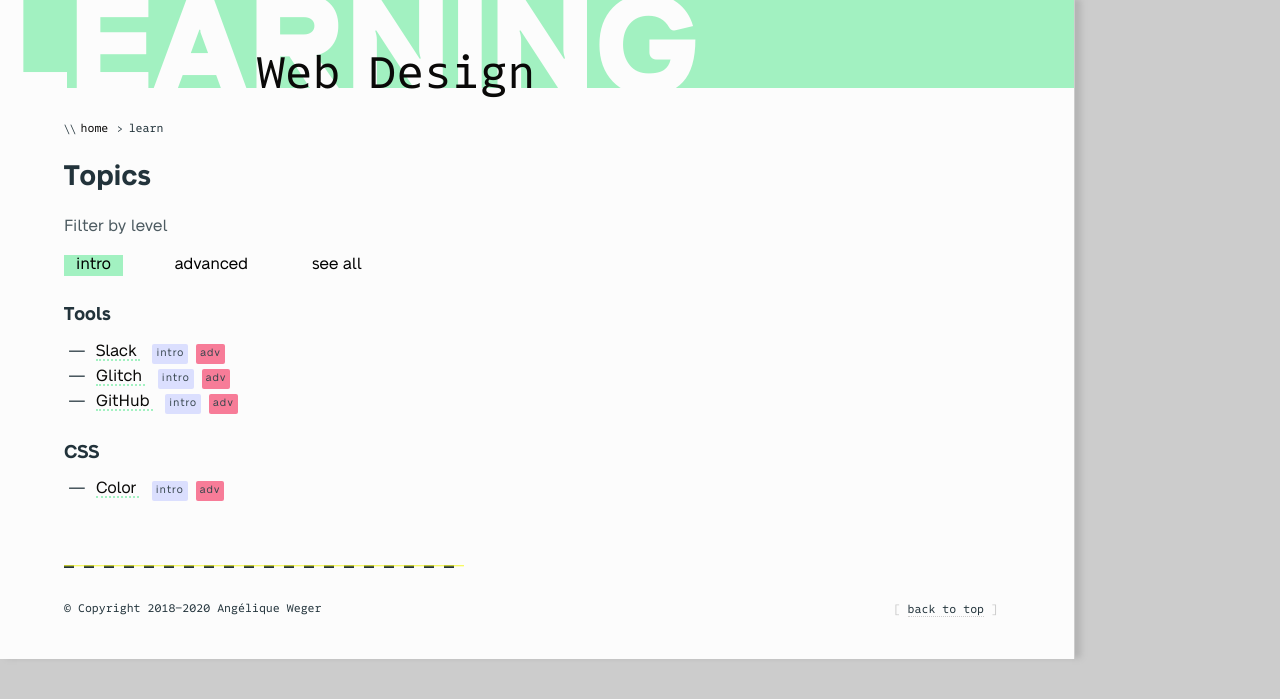
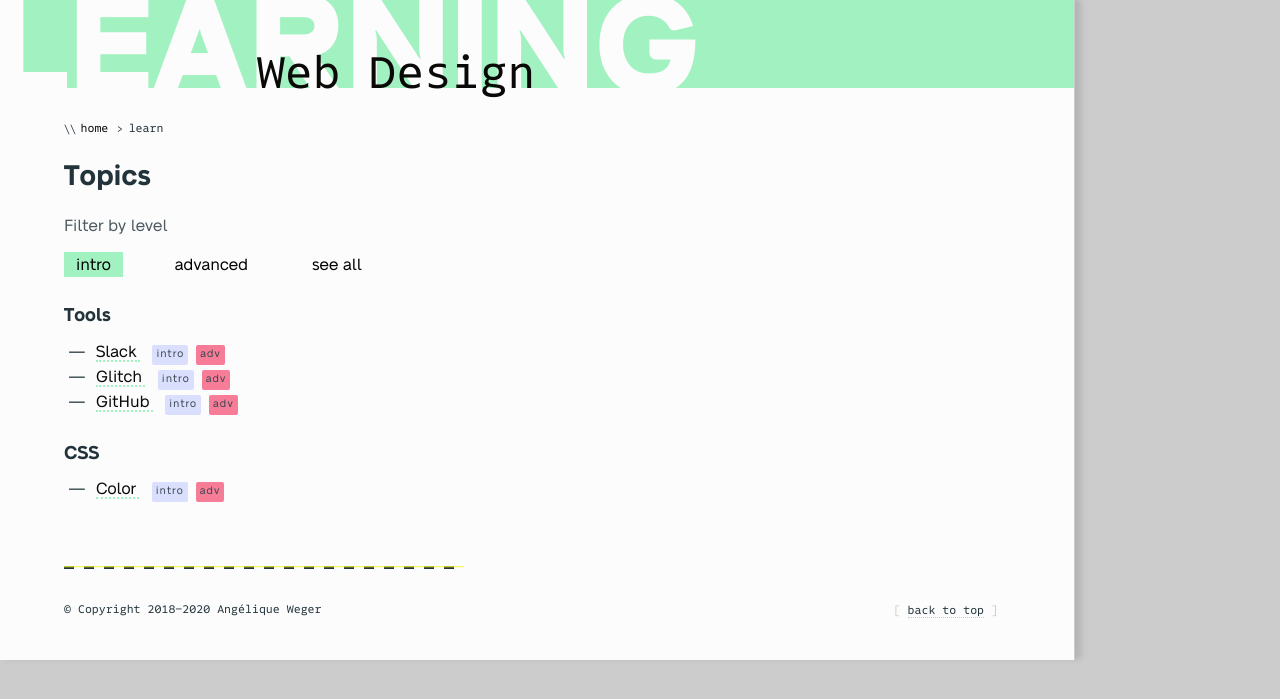
Before and after one commit to mica-web/mica-web.github.io, a Jekyll site: the page built from learn/index.md, in a window 1280 px wide. Shown: the top 699 px of the page. Built offline with Jekyll 4.4.1, drawn with Linux system fonts in a browser that asks for light colours; some web fonts are replaced.

Commit message:
Increase top margin on filter button

```diff
--- a/_sass/_filter-list.scss
+++ b/_sass/_filter-list.scss
@@ -21,6 +21,7 @@
       background-repeat: no-repeat;
       background-size: 0% calc(100% + 2px);
       border-bottom: 2px solid transparent;
+      padding-top: 4px;
       padding-right: $spacing-sm;
       padding-left: $spacing-sm;
       transition: all 300ms ease-in-out;
```
